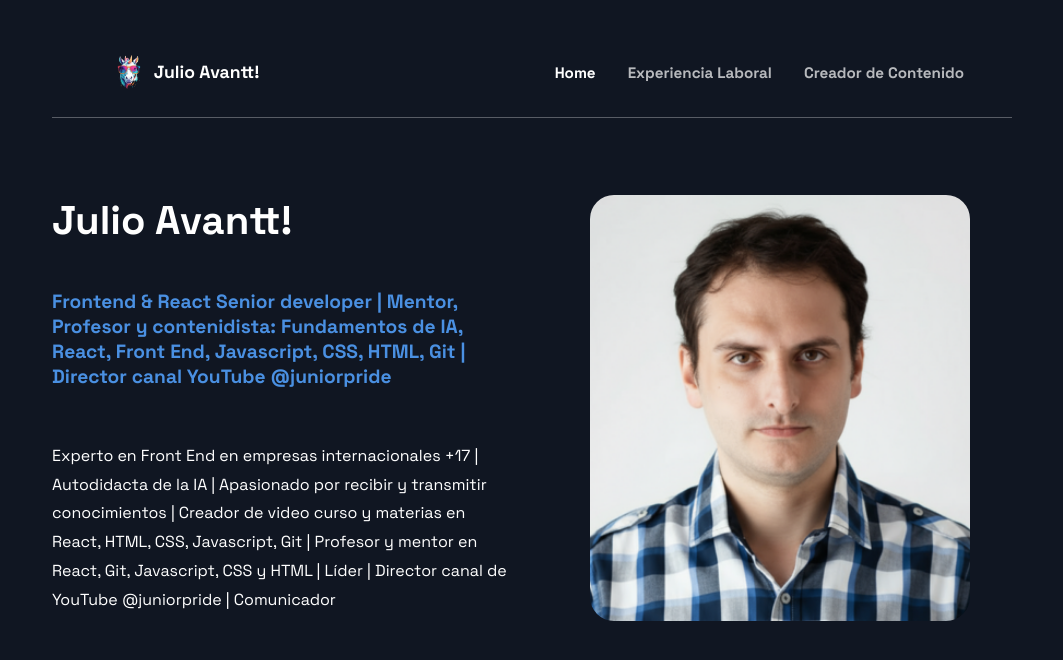
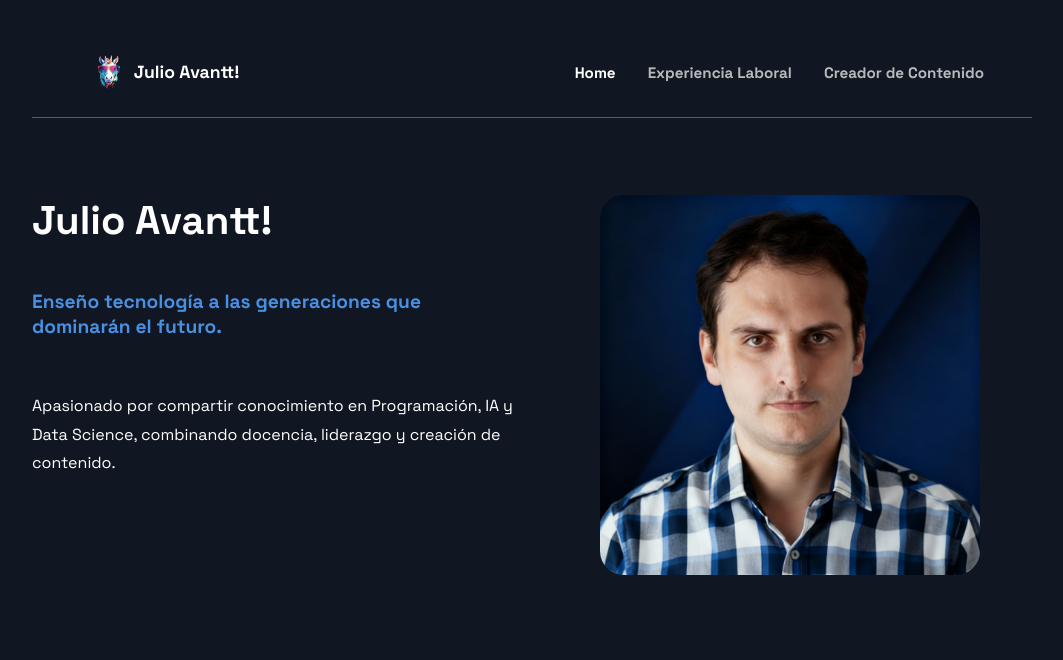
Before and after one commit to julioavantt/julioavantt_web, a React (Vite) app: page / in a window 1280 px wide. Shown: the top 660 px of the page, without its empty margins (108-1171 px from the left). Built offline with nearby package versions, Linux system fonts and the light colour scheme.

Commit message:
refactor: home

```diff
--- a/src/components/Block/Block.module.css
+++ b/src/components/Block/Block.module.css
@@ -1,10 +1,8 @@
 .block {
-  background: linear-gradient(
-    to bottom right,
-    rgba(17, 25, 43, 0.4),
-    rgba(138, 138, 150, 0.1),
-    rgba(45, 45, 58, 0.1)
-  );
+  background: linear-gradient(to bottom right,
+      rgba(17, 25, 43, 0.4),
+      rgba(138, 138, 150, 0.1),
+      rgba(45, 45, 58, 0.1));
   padding: 1.5rem 2.2rem 1rem;
   border-radius: 1.5rem;
   color: white;
@@ -35,7 +33,7 @@ p {
 .pill {
   background-color: #232f48;
   color: var(--primary-color);
-  padding: 0.5rem 1rem;
+  padding: 0.5rem 1rem 0.4rem;
   border-radius: 1.2rem;
   font-size: 0.85rem;
   margin-right: 0.7rem;
@@ -65,7 +63,8 @@ p {
   top: 0;
   bottom: 0;
   width: 2px;
-  background: #4a4a5a; /* color de la línea */
+  background: #4a4a5a;
+  /* color de la línea */
 }
 
 .timelineItem {
--- a/src/index.css
+++ b/src/index.css
@@ -32,7 +32,7 @@ body {
 
 header,
 main {
-  width: 960px;
+  width: 1000px;
 }
 
 section {
--- a/src/views/Home/Home.jsx
+++ b/src/views/Home/Home.jsx
@@ -5,20 +5,14 @@ export const Home = () => (
     <div className={styles.about}>
       <h1>Julio Avantt!</h1>
       <h2>
-        Frontend & React Senior developer | Mentor, Profesor y contenidista:
-        Fundamentos de IA, React, Front End, Javascript, CSS, HTML, Git |
-        Director canal YouTube @juniorpride
+        Enseño tecnología a las generaciones que dominarán el futuro.
       </h2>
       <p>
-        Experto en Front End en empresas internacionales +17 | Autodidacta de la
-        IA | Apasionado por recibir y transmitir conocimientos | Creador de
-        video curso y materias en React, HTML, CSS, Javascript, Git | Profesor y
-        mentor en React, Git, Javascript, CSS y HTML | Líder | Director canal de
-        YouTube @juniorpride | Comunicador
+        Apasionado por compartir conocimiento en Programación, IA y Data Science, combinando docencia, liderazgo y creación de contenido.
       </p>
     </div>
     <div className={styles.profile_img_wrapper}>
-      <img src="/assets/img/julio-avantt-profile.png" alt="Julio Avantt!" />
+      <img src="/assets/img/profile.jpeg" alt="Julio Avantt!" />
     </div>
   </div>
 );
```
Also changed, not shown: public/assets/img/profile.jpeg (added).
